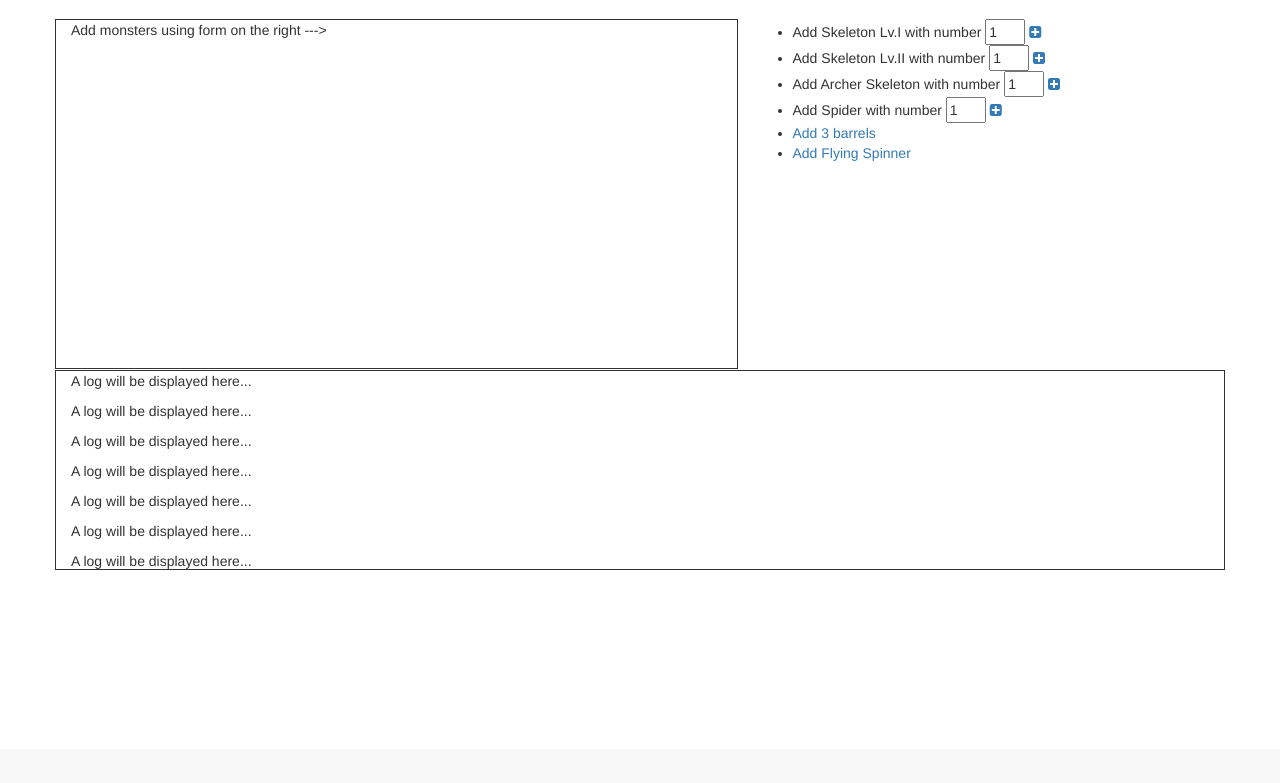
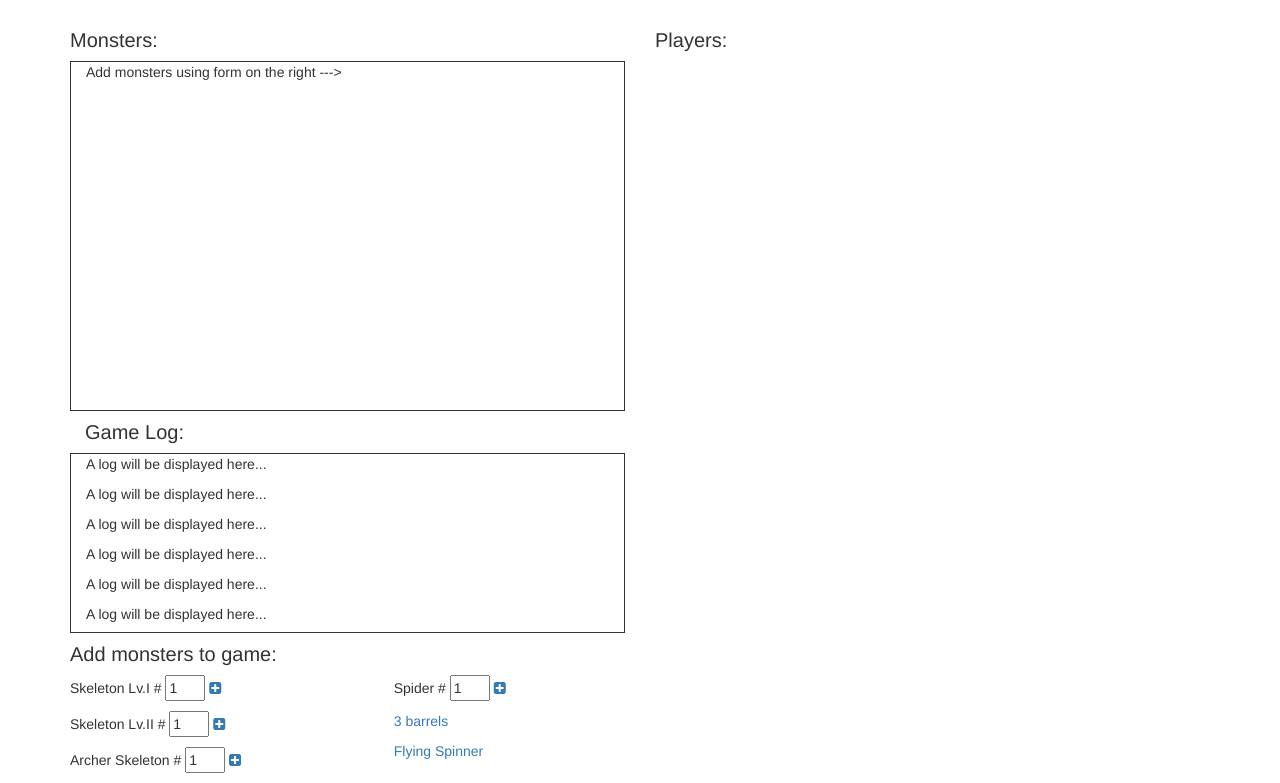
Before and after one commit to tevtonez/dndgamecalc, a Django app: template templates/index.html in a window 1280 px wide. Shown: the part 51-834 px from the top of the page. Before the commit the page ends 621 px from the top, so only its background shows below. Run offline with Django 3.2, Linux system fonts and the light colour scheme; the template is opened without the code that fills it, so the values that code supplies are empty; some libraries are stand-ins or nearby versions.

Commit message:
scaffolding views for player/monster move, changing ui

```diff
--- a/main/static/css/style.css
+++ b/main/static/css/style.css
@@ -2,6 +2,10 @@ body{
   padding-top: 70px;
 }
 
+h3{
+    margin: 10px 0;
+    font-size: 20px;
+}
 
 .add-monsters input{
     width: 40px;
@@ -10,10 +14,16 @@ body{
 .monsters-list,
 .log-display{
     overflow-y: scroll;
-    height:200px;
+    height:180px;
     border:1px solid
 }
 
 .monsters-list{
     height: 350px;
 }
+
+.monster div,
+.monsters-list div,
+.add-monsters div{
+    padding: 0;
+}
--- a/main/urls.py
+++ b/main/urls.py
@@ -1,8 +1,10 @@
 from django.conf.urls import url
 
 from main.views import (
+    MonsterAttacksView,
     MonsterCreateView,
     MonsterDeleteView,
+    PlayerAttacksView,
 )
 
 app_name = 'main'
@@ -22,5 +24,16 @@ urlpatterns = [
         MonsterDeleteView.as_view(),
         name='delete_monster'
     ),
-
+    # monster attacks a player
+    url(
+        r'^monster-attacks/(?P<monster_id>\d*)/(?P<player_attacked>.*)$',
+        MonsterAttacksView.as_view(),
+        name='monster_attacks'
+    ),
+    # player attacks a monster
+    url(
+        r'^player-attacks/(?P<player>.*)/(?P<monster_id>\d*)$',
+        PlayerAttacksView.as_view(),
+        name='player_attacks'
+    ),
 ]
--- a/templates/index.html
+++ b/templates/index.html
@@ -11,15 +11,16 @@
 {% endif %}
 
 <div class="row">
-    <div class="col-sm-7 monsters-list">
+    <div class="col-sm-6">
+        <h3>Monsters:</h3>
 
+        <div class="col-sm-12 monsters-list">
         {% for monster in monsters %}
-            <div class="row monster">
-                <div class="col-sm-12">
-                    <div class="col-sm-2">
+
+            <div class="col-sm-3 text-center">
                 <img src="static/images/{{monster.character_race}}{% if monster.character_race == 'ske' and monster.character_level == 2 %}-2{% endif %}.png" alt="" width="90" height="100">
             </div>
-                    <div class="col-sm-10">
+
             <div class="col-sm-5">
                 <p>{{monster}} <a href="{% url 'main:delete_monster' monster_id=monster.id %}"><span class="fa fa-times-circle"></span></a></p>
                 <p>AR: {{monster.armor}}, SP: {{monster.speed}}, AT: {{monster.attack}}d6{% if monster.attack_modifier > 0 %}+{% endif %}{% if monster.attack_modifier != 0 %}{{monster.attack_modifier}}{% endif %}</p>
@@ -30,73 +31,51 @@
                 </div>
             </div>
 
-                        <div class="col-sm-3 monster-attack">
+            <div class="col-sm-2 monster-attack">
             {% if monster.character_race != 'bar' %}
-                            <p><a href=""><img src="{% static "images/bite.png" %}" alt="" width=24> Vincent</a></p>
-                            <p><a href=""><img src="{% static "images/bite.png" %}" alt="" width=24> Dadril</a></p>
-                            <p><a href=""><img src="{% static "images/bite.png" %}" alt="" width=24> Idrill</a></p>
+                <p><a href="{% url 'main:monster_attacks' monster_id=monster.id player_attacked='vin' %}"><img src="{% static "images/bite.png" %}" alt="" width=24> Vincent</a></p>
+                <p><a href="{% url 'main:monster_attacks' monster_id=monster.id player_attacked='dad' %}"><img src="{% static "images/bite.png" %}" alt="" width=24> Dadril</a></p>
+                <p><a href="{% url 'main:monster_attacks' monster_id=monster.id player_attacked='idr' %}"><img src="{% static "images/bite.png" %}" alt="" width=24> Idrill</a></p>
             {% endif %}
             </div>
-                        <div class="col-sm-4 monster-attack">
-                            <p><a href="">Vincent <img src="{% static "images/sword.png" %}" alt="" width=24></a></p>
-                            <p><a href="">Dadril <img src="{% static "images/sword.png" %}" alt="" width=24></a></p>
-                            <p><a href="">Idrill <img src="{% static "images/sword.png" %}" alt="" width=24></a></p>
+            <div class="col-sm-2 monster-attack">
+                <p><a href="{% url 'main:player_attacks' player='vin' monster_id=monster.id %}">Vincent <img src="{% static "images/sword.png" %}" alt="" width=24></a></p>
+                <p><a href="{% url 'main:player_attacks' player='dad' monster_id=monster.id %}">Dadril <img src="{% static "images/sword.png" %}" alt="" width=24></a></p>
+                <p><a href="{% url 'main:player_attacks' player='idr' monster_id=monster.id %}">Idrill <img src="{% static "images/sword.png" %}" alt="" width=24></a></p>
             </div>
-                    </div>
-                </div>
-            </div>
+
             <hr style="width=80%;">
         {% empty %}
             Add monsters using form on the right --->
         {% endfor %}
+        </div> <!-- monsters-list -->
+
+        <div class="col-sm-12"><h3>Game Log:</h3></div>
+        <div class="col-sm-12 log-display">
+            <p>A log will be displayed here...</p>
+            <p>A log will be displayed here...</p>
+            <p>A log will be displayed here...</p>
+            <p>A log will be displayed here...</p>
+            <p>A log will be displayed here...</p>
+            <p>A log will be displayed here...</p>
+            <p>A log will be displayed here...</p>
+            <p>A log will be displayed here...</p>
+        </div>
 
     </div>
+    <div class="col-sm-6">
+        <h3>Players:</h3>
 
-    <div class="col-sm-5 add-monsters">
-        <ul>
-            <li>
-                Add Skeleton Lv.I with number <input id="ske1-num" name="skelenton-lv1-num" type="number" value="1">
-                <a id="ske1-href" href=""><span id="ske1" onmouseover="changeLink()" class="fa fa-plus-square"></span></a>
-            </li>
-
-            <li>
-                Add Skeleton Lv.II with number <input id="ske2-num" name="skelenton-lv1-num" type="number" value="1">
-                <a id="ske2-href" href=""><span id="ske2" onmouseover="changeLink()" class="fa fa-plus-square"></span></a>
-            </li>
-
-            <li>
-                Add Archer Skeleton with number <input id="ska-num" name="skelenton-lv1-num" type="number" value="1">
-                <a id="ska-href" href=""><span id="ska" onmouseover="changeLink()" class="fa fa-plus-square"></span></a>
-            </li>
-
-            <li>
-                Add Spider with number <input id="spd-num" name="skelenton-lv1-num" type="number" value="1">
-                <a id="spd-href" href=""><span id="spd" onmouseover="changeLink()" class="fa fa-plus-square"></span></a>
-            </li>
-
-            <li>
-                <a href="{% url 'main:generate_monster' monster_race='bar'  monster_number=1 %}">Add 3 barrels</a>
-            </li>
-
-            <li>
-                <a href="{% url 'main:generate_monster' monster_race='fsp'  monster_number=1 %}">Add Flying Spinner</a>
-            </li>
-        </ul>
-    </div>
-</div> <!-- row -->
-
-
-<div class="row">
-    <div class="col-sm-12 players-list">
+        <div class="players-list">
             {% for player in players %}
             <div class="col-sm-4 player">
                 <div class="player-info">
                     {% if player.name == 'Duke Vincent' %}
-                    <img src="{% static "images/duke.png" %}" alt="">
+                        <img src="{% static "images/duke.png" %}" height="200" alt="">
                     {% elif player.name == 'Dadrin' %}
-                    <img src="{% static "images/dadrin.png" %}" alt="">
+                        <img src="{% static "images/dadrin.png" %}" height="200" alt="">
                     {% elif player.name == 'Idrill' %}
-                    <img src="{% static "images/idrill.png" %}" alt="">
+                        <img src="{% static "images/idrill.png" %}" height="200" alt="">
                     {% endif %}
 
                     <div class="player-health">
@@ -109,8 +88,8 @@
                     <p>AT: {{player.attack}}d6 + {{player.attack_modifier}}</p>
                     <p>SP: {{player.speed}}</p>
                     <p>RA: {{player.attack_range}}</p>
-                <a href="">Info (accordion)</a>
-                <div class="player-info">
+                    <a data-toggle="collapse" data-target="#demo-{{player.name}}">Info</a>
+                    <div id="demo-{{player.name}}" class="collapse player-info">
                         {{player.character_description}}
                     </div>
                     <div class="inventory">
@@ -119,23 +98,31 @@
                 </div>
             </div> <!-- player -->
             {% endfor %}
+        </div> <!--  players-list -->
+    </div>
 
-    </div> <!--  players-list -->
+
 </div> <!-- row -->
 
-
 <div class="row">
-    <div class="col-sm-12 log-display">
-        <p>A log will be displayed here...</p>
-        <p>A log will be displayed here...</p>
-        <p>A log will be displayed here...</p>
-        <p>A log will be displayed here...</p>
-        <p>A log will be displayed here...</p>
-        <p>A log will be displayed here...</p>
-        <p>A log will be displayed here...</p>
-        <p>A log will be displayed here...</p>
+    <div class="col-sm-6 add-monsters">
+        <div class="col-sm-12"><h3>Add monsters to game:</h3></div>
+        <div class="col-sm-7">
+                <p>Skeleton Lv.I # <input id="ske1-num" name="skelenton-lv1-num" type="number" value="1">
+                <a id="ske1-href" href=""><span id="ske1" onmouseover="changeLink()" class="fa fa-plus-square"></span></a></p>
+                <p>Skeleton Lv.II # <input id="ske2-num" name="skelenton-lv1-num" type="number" value="1">
+                <a id="ske2-href" href=""><span id="ske2" onmouseover="changeLink()" class="fa fa-plus-square"></span></a></p>
+                <p>Archer Skeleton # <input id="ska-num" name="skelenton-lv1-num" type="number" value="1">
+                <a id="ska-href" href=""><span id="ska" onmouseover="changeLink()" class="fa fa-plus-square"></span></a></p>
+        </div>
+        <div class="col-sm-5">
+                <p>Spider # <input id="spd-num" name="skelenton-lv1-num" type="number" value="1">
+                <a id="spd-href" href=""><span id="spd" onmouseover="changeLink()" class="fa fa-plus-square"></span></a></p>
+                <p><a href="{% url 'main:generate_monster' monster_race='bar'  monster_number=1 %}">3 barrels</a></p>
+                <p><a href="{% url 'main:generate_monster' monster_race='fsp'  monster_number=1 %}">Flying Spinner</a></p>
         </div>
     </div>
+</div> <!-- row -->
 
     <!--
     <div class="row">
```
Also changed, not shown: main/views.py (+25 -1 lines). Lines whose indentation alone changed are shown as unchanged.
